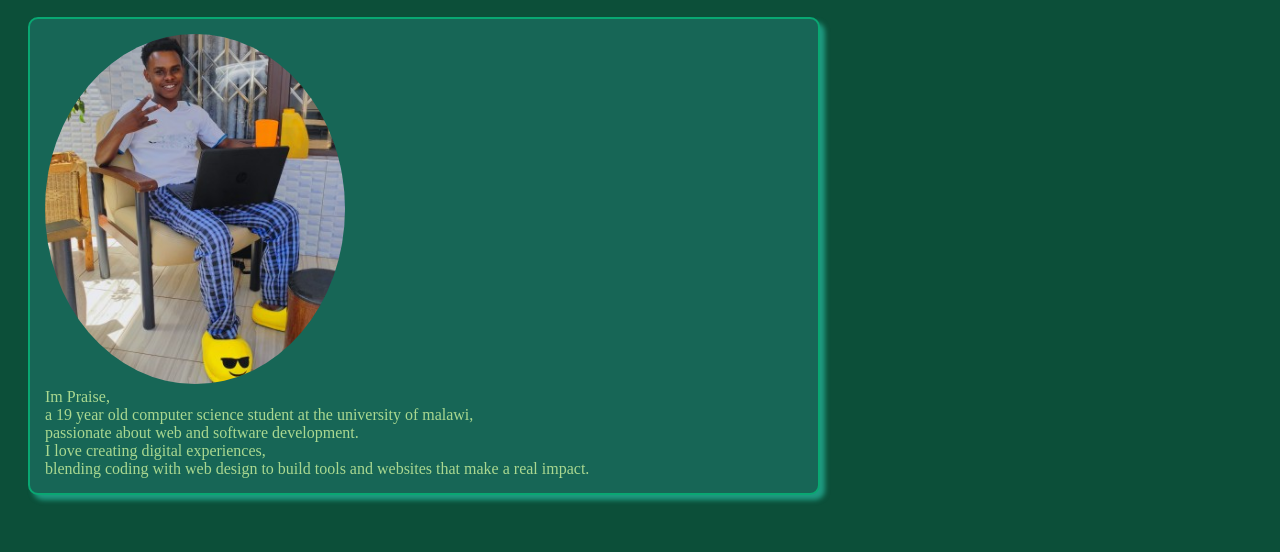
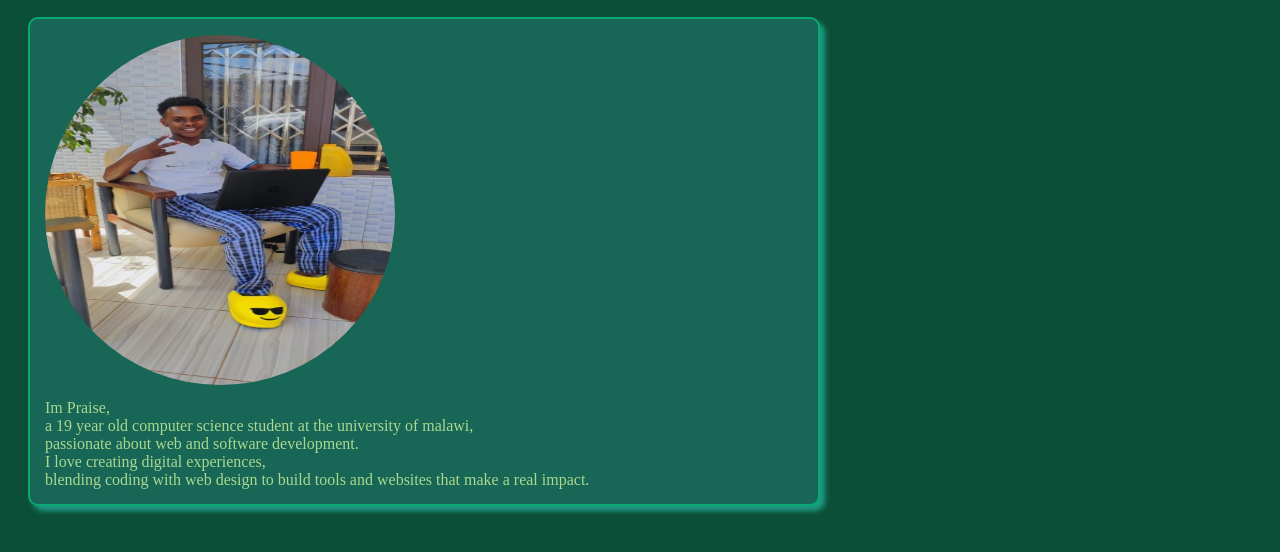
Before and after one commit to NigelDBlocks/praiseportfolio, a plain HTML site: page about.html in a window 1280 px wide. Shown: the part 90-642 px from the top of the page. Drawn offline with Linux system fonts and the light colour scheme.

Commit message:
Add files via upload

```diff
--- a/about.html
+++ b/about.html
@@ -62,12 +62,14 @@ background-color: rgb(23, 102, 86);
 width: 60%;
 color: rgb(170, 216, 144);
 box-shadow: 5px 5px 5px #2edec188;
+
 }
 .img{
-width: 300px;
+width: 350px;
 height: 350px;
 border-radius: 50%;
-object-fit: cover;
+padding: 1px 1px 10px 0px;
+object-fit: fill;
 
 
 }
```
Also changed, not shown: index.html (+2 -2 lines).
